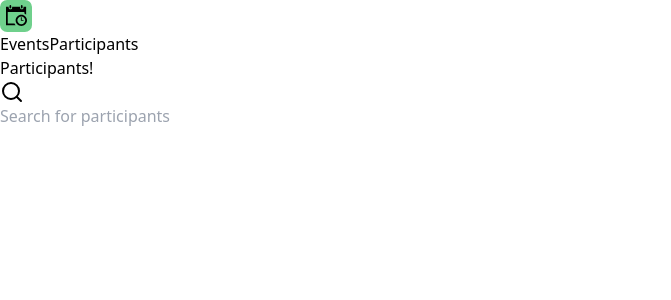
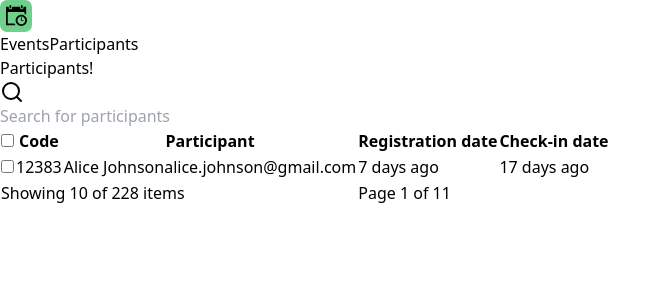
Before and after one commit to darioffmoreira/React_EventManager, a React (Vite) app: page / in a window 1280 px wide. Shown: the top 300 px of the page, without its empty margins (0-671 px from the left). Built offline with nearby package versions, Linux system fonts and the light colour scheme.

Commit message:
added table and the styles on thead

```diff
--- a/src/components/attendes-list.tsx
+++ b/src/components/attendes-list.tsx
@@ -1,13 +1,50 @@
 import {Search} from 'lucide-react'
 export function AttendeeList() {
   return (
-    <div className="flex items-center gap-3">
-      <h1 className="text-2xl font-bold">Participants!</h1>
+    <div>
 
-      <div className="flex items-center gap-3 px-3 w-[280px] py-1.5 border border-white/25 rounded-lg text-sm">
-        <Search className='size-4 text-emerald-300' />
-        <input className="bg-transparent flex-1 outline-none" placeholder="Search for participants" type="text" />
+      <div className="flex items-center gap-3">
+        <h1 className="text-2xl font-bold">Participants!</h1>
+        <div className="flex items-center gap-3 px-3 w-[280px] py-1.5 border border-white/25 rounded-lg text-sm">
+          <Search className='size-4 text-emerald-300' />
+          <input className="bg-transparent flex-1 outline-none" placeholder="Search for participants" type="text" />
+        </div>
       </div>
+
+      <div className='border border-white-10 rounded-lg'>
+        <table className='w-full'>
+          <thead>
+            <tr className='border-b border-white-10'>
+              <th className="py-3 px-3 text-sm font-semibold "><input type="checkbox" name="" id="" /></th>
+              <th className="py-3 px-3 text-sm font-semibold">Code</th>
+              <th className="py-3 px-3 text-sm font-semibold">Participant</th>
+              <th className="py-3 px-3 text-sm font-semibold">Registration date</th>
+              <th className="py-3 px-3 text-sm font-semibold">Check-in date</th>
+            </tr>
+          </thead>
+          <tbody>
+            <tr>
+              <td><input type="checkbox" name="" id="" /></td>
+              <td>12383</td>
+              <td>
+                <div>
+                  <span>Alice Johnson</span>
+                  <span>alice.johnson@gmail.com</span>
+                </div>
+              </td>
+              <td>7 days ago</td>
+              <td>17 days ago</td>
+            </tr>
+          </tbody>
+          <tfoot>
+            <tr>
+              <td colSpan={3}>Showing 10 of 228 items</td>
+              <td colSpan={3}>Page 1 of 11</td>
+            </tr>
+          </tfoot>
+        </table>
+      </div>
+
 
     </div>
   )
```
